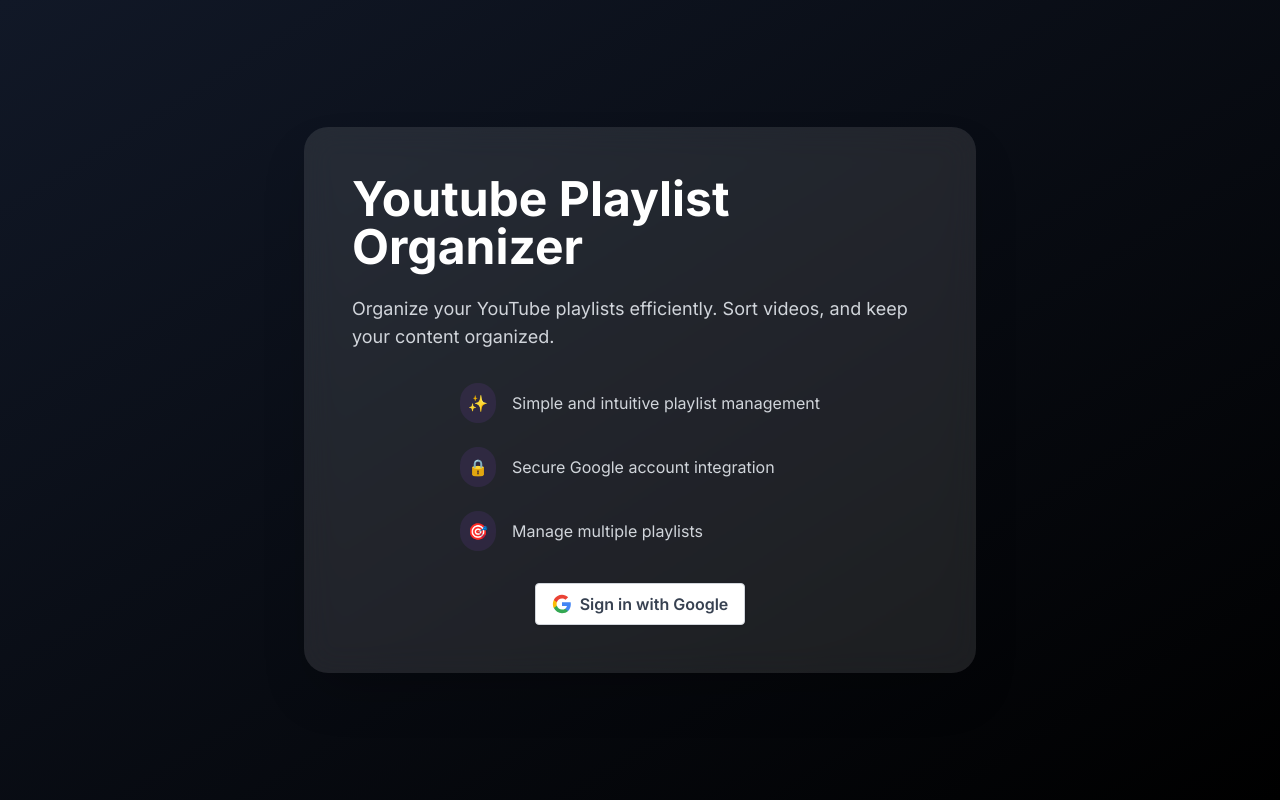
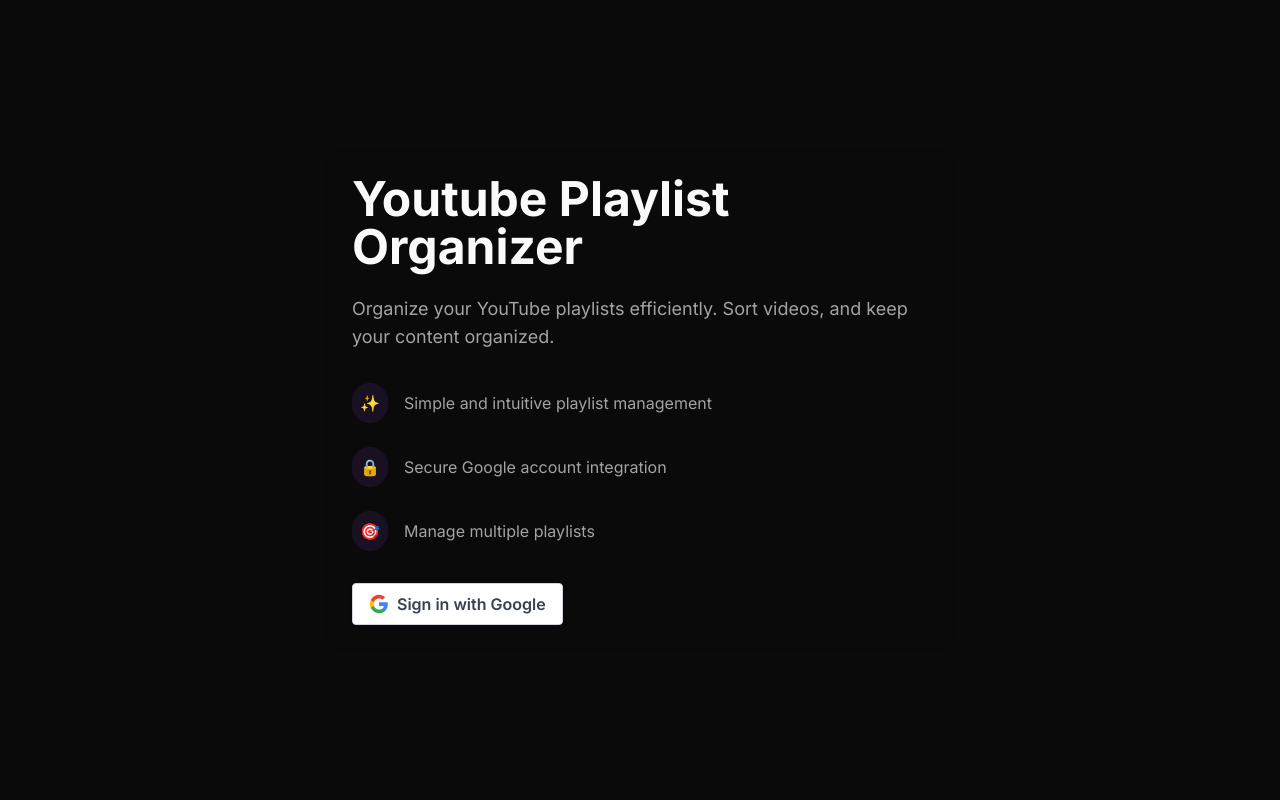
Before and after one commit to neerajkumarc/yt-playlist-organiser, a Next.js app: page / in a window 1280 px wide. Built offline with nearby package versions, Linux system fonts and the light colour scheme; no server answers.

Commit message:
feat: add next-themes

```diff
--- a/app/layout.tsx
+++ b/app/layout.tsx
@@ -1,5 +1,6 @@
 import "./globals.css";
 import { Inter } from "next/font/google";
+import { ThemeProvider } from "next-themes";
 
 const inter = Inter({ subsets: ["latin"] });
 
@@ -15,7 +16,16 @@
 }) {
   return (
     <html lang="en">
-      <body className={inter.className}>{children}</body>
+      <body className={inter.className}>
+        <ThemeProvider
+          attribute="class"
+          defaultTheme="dark"
+          enableSystem
+          disableTransitionOnChange
+        >
+          {children}
+        </ThemeProvider>
+      </body>
     </html>
   );
 }
--- a/app/page.tsx
+++ b/app/page.tsx
@@ -11,29 +11,31 @@
 
   if (!session || !session.accessToken) {
     return (
-      <div className="min-h-screen flex items-center justify-center bg-gradient-to-br from-gray-900 to-black">
-        <div className="backdrop-blur-lg bg-white/10 p-12 rounded-3xl shadow-2xl max-w-2xl w-full mx-4 flex flex-col items-center justify-center">
-          <h1 className="text-3xl md:text-5xl font-bold mb-6 text-white ">
+      <div className="min-h-screen flex items-center justify-center">
+        <div className="backdrop-blur-lg p-12 rounded-3xl  max-w-2xl w-full mx-4">
+          <h1 className="text-3xl md:text-5xl font-bold mb-6 ">
             Youtube Playlist Organizer
           </h1>
-          <p className="text-gray-300 mb-8 md:text-lg">
+          <p className="text-muted-foreground mb-8 md:text-lg">
             Organize your YouTube playlists efficiently. Sort videos, and keep
             your content organized.
           </p>
           <div className="space-y-6 mb-8">
             <div className="flex items-center gap-4">
               <div className="p-2 rounded-full bg-purple-500/10">✨</div>
-              <p className="text-gray-300">
+              <p className="text-muted-foreground">
                 Simple and intuitive playlist management
               </p>
             </div>
             <div className="flex items-center gap-4">
               <div className="p-2 rounded-full bg-purple-500/10">🔒</div>
-              <p className="text-gray-300">Secure Google account integration</p>
+              <p className="text-muted-foreground">
+                Secure Google account integration
+              </p>
             </div>
             <div className="flex items-center gap-4">
               <div className="p-2 rounded-full bg-purple-500/10">🎯</div>
-              <p className="text-gray-300">Manage multiple playlists</p>
+              <p className="text-muted-foreground">Manage multiple playlists</p>
             </div>
           </div>
           <LoginButton />
--- a/package.json
+++ b/package.json
@@ -18,6 +18,7 @@
     "lucide-react": "^0.469.0",
     "next": "14.2.16",
     "next-auth": "^4.24.11",
+    "next-themes": "^0.4.4",
     "react": "^18",
     "react-dom": "^18",
     "tailwind-merge": "^2.6.0",
```
Also changed, not shown: 1 other file (tests, documents, lock files or other folders).
